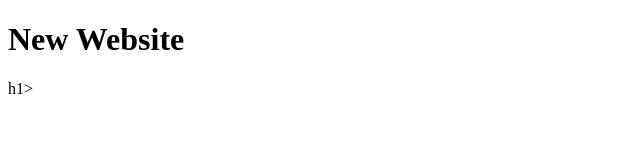
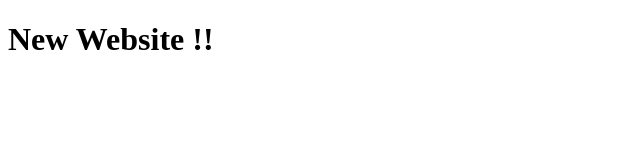
Before and after one commit to Prabakaran-P-94/Web-Developing-, a plain HTML site: page websites/index.html in a window 1280 px wide. Shown: the full height of the page, 0-640 px from the left. Drawn offline with Linux system fonts and the light colour scheme.

Commit message:
Modified

```diff
--- a/websites/index.html
+++ b/websites/index.html
@@ -4,6 +4,6 @@
 	<title>New Website</title>
 </head>
 <body>
-<h1> New Website </h1>h1>
+<h1> New Website !!</h1>
 </body>
 </html>
```
